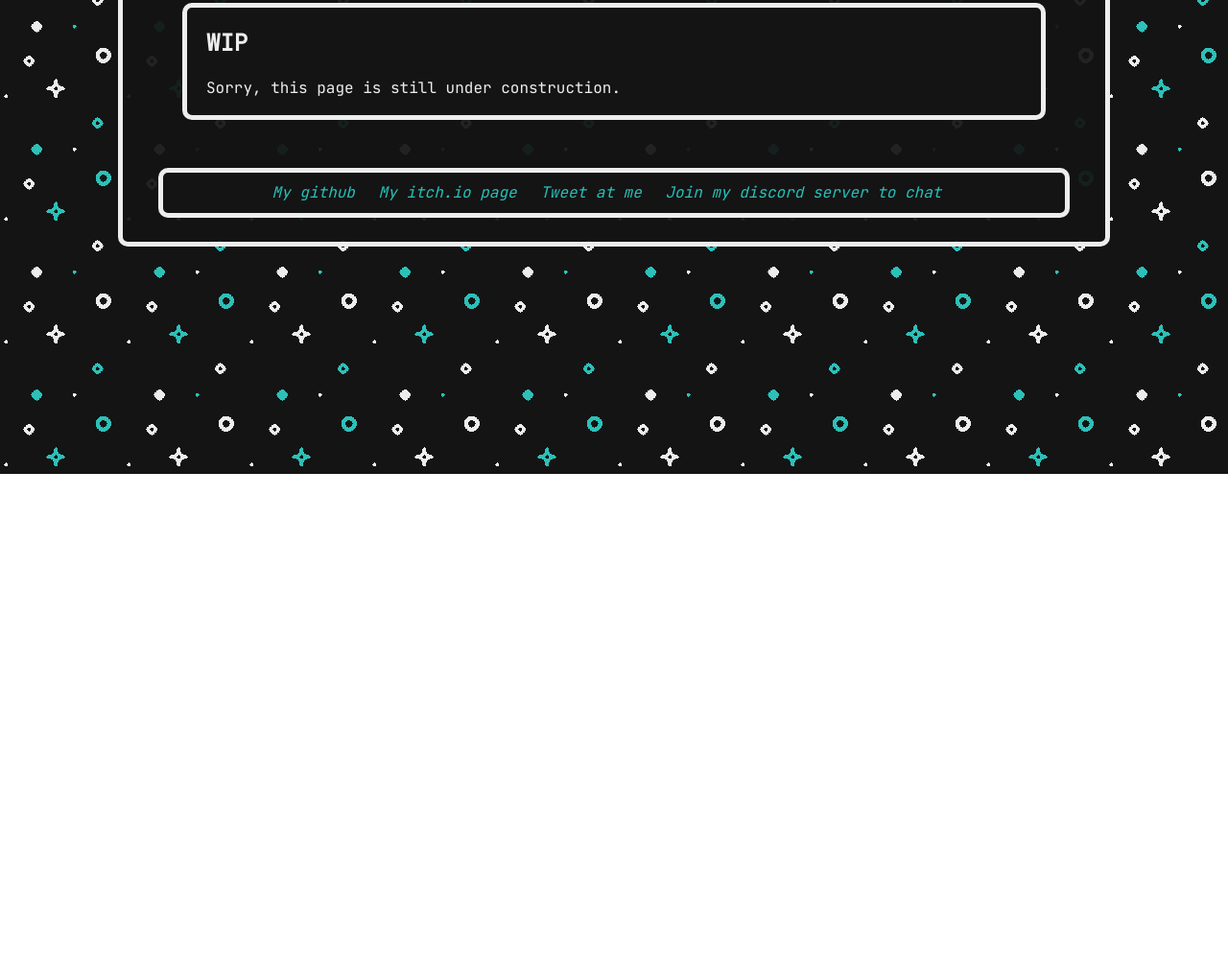
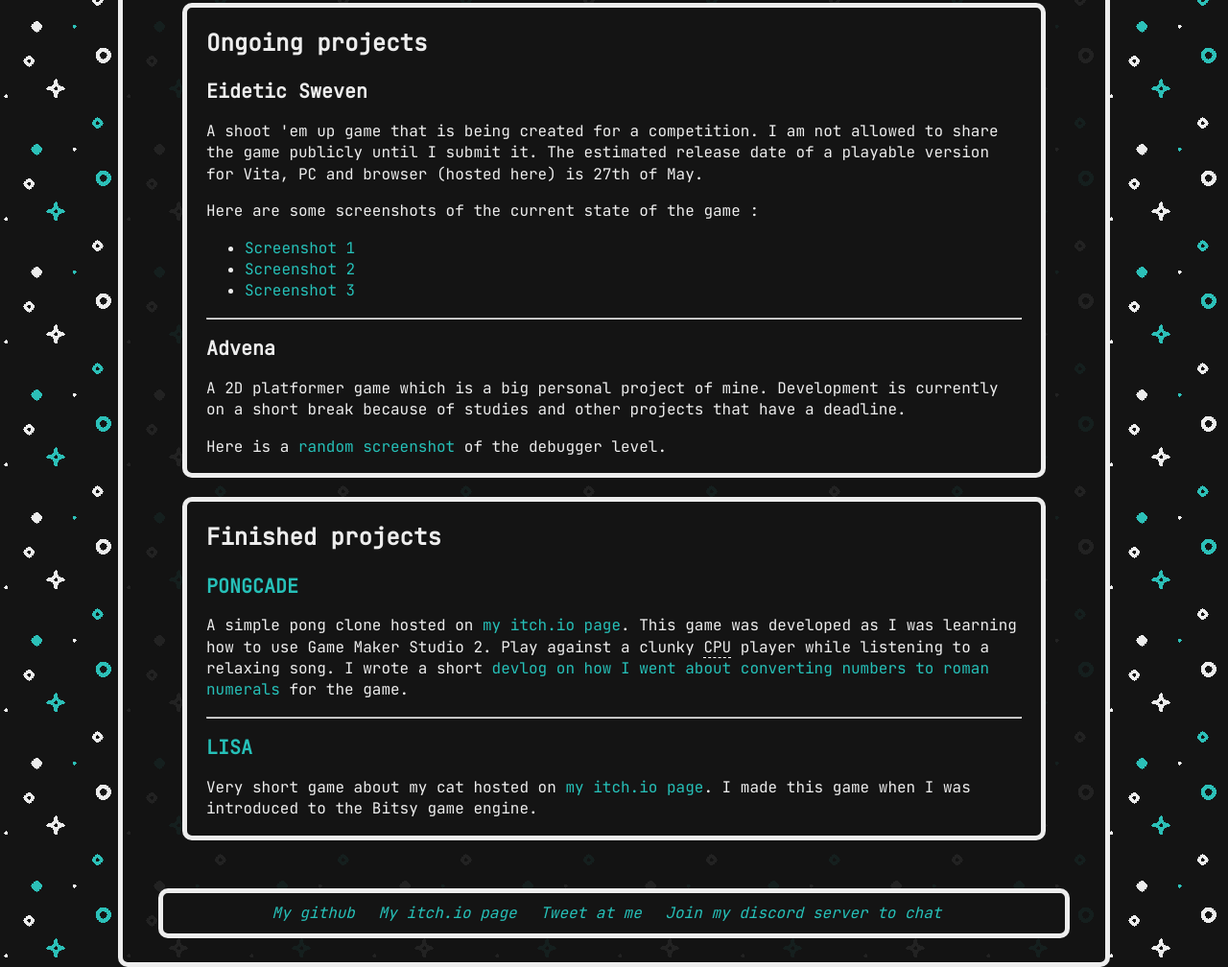
Before and after one commit to rhebok-git/rhebok-git.github.io, a plain HTML site: page games.html in a window 1280 px wide. Shown: the part 306-1314 px from the top of the page at 96% size. Before the commit the page ends 800 px from the top, so only its background shows below. Drawn offline with Linux system fonts and the light colour scheme; a script that the page names is missing.

Commit message:
update projects and games

```diff
--- a/games.html
+++ b/games.html
@@ -31,9 +31,38 @@
 
         <main>
             <article>
-                <h1>WIP</h1>
+                <h1>Ongoing projects</h1>
+                <h2>Eidetic Sweven</h2>
                 <p>
-                    Sorry, this page is still under construction.
+                    A shoot 'em up game that is being created for a competition. I am not allowed to share the game publicly until I submit it. The estimated release date of a playable version for Vita, PC and browser (hosted here) is 27th of May.
+                </p>
+                <p>
+                    Here are some screenshots of the current state of the game :
+                    <ul>
+                        <li><a href="img/kyuhen_screenshot_1.png" target="_blank">Screenshot 1</a></li>
+                        <li><a href="img/kyuhen_screenshot_2.png" target="_blank">Screenshot 2</a></li>
+                        <li><a href="img/kyuhen_screenshot_3.png" target="_blank">Screenshot 3</a></li>
+                    </ul>
+                </p>
+                <hr/>
+                <h2>Advena</h2>
+                <p>
+                    A 2D platformer game which is a big personal project of mine. Development is currently on a short break because of studies and other projects that have a deadline.
+                </p>
+                <p>
+                    Here is a <a href="img/advena_screenshot_1.png" target="_blank">random screenshot</a> of the debugger level.
+                </p>
+            </article>
+            <article>
+                <h1>Finished projects</h1>
+                <h2><a href="https://rhebok.itch.io/pongcade">PONGCADE</a></h2>
+                <p>
+                    A simple pong clone hosted on <a href="https://rhebok.itch.io/" target="_blank">my itch.io page</a>. This game was developed as I was learning how to use Game Maker Studio 2. Play against a clunky <abbr title="Central Processing Unit">CPU</abbr> player while listening to a relaxing song. I wrote a short <a href="https://rhebok.itch.io/pongcade/devlog/194780/gamemaker-studio-2-numbers-to-roman-numerals-script" target="_blank">devlog on how I went about converting numbers to roman numerals</a> for the game.
+                </p>
+                <hr/>
+                <h2><a href="https://rhebok.itch.io/lisa" target="_blank">LISA</a></h2>
+                <p>
+                    Very short game about my cat hosted on <a href="https://rhebok.itch.io/" target="_blank">my itch.io page</a>. I made this game when I was introduced to the Bitsy game engine.
                 </p>
             </article>
         </main>
```
Also changed, not shown: about.html (+11 -7 lines), index.html (+1 -1 lines), projects.html (+3 -2 lines), img/advena_screenshot_1.png (added), 1 other file.
